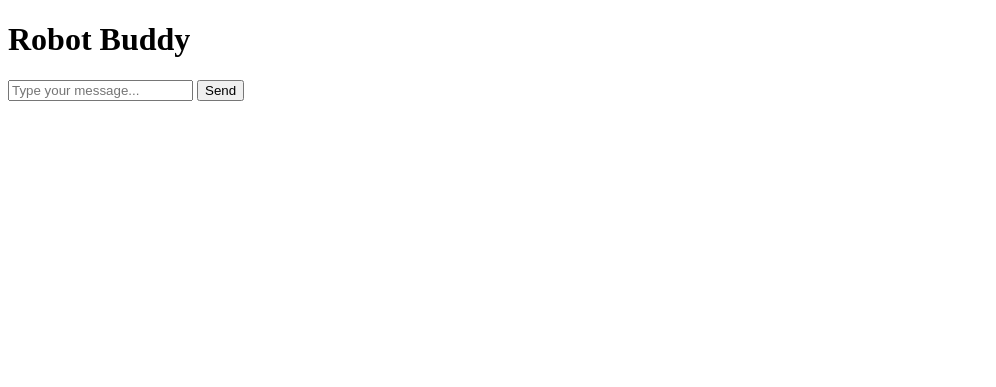
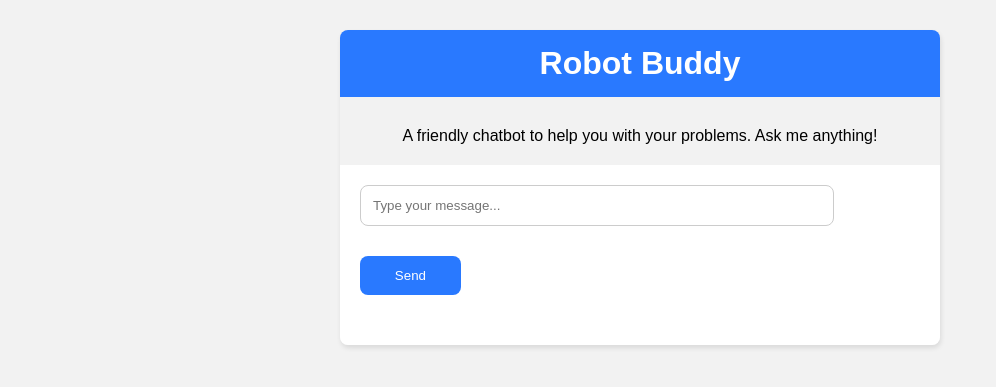
Before and after one commit to Daisha22d/probable-guacamole, a Flask app: page / in a window 1280 px wide. Shown: the top 387 px of the page, without its empty margins (0-996 px from the left). Run offline with Flask 3, Linux system fonts and the light colour scheme.

Commit message:
css styles done

```diff
--- /dev/null
+++ b/src/static/css/styles.css
@@ -0,0 +1,71 @@
+body {
+  font-family: Arial, sans-serif;
+  background-color: #f2f2f2;
+}
+
+h1 {
+  text-align: center;
+  margin: 30px 0;
+}
+
+.chat-description {
+  text-align: center;
+  margin: 20px 0;
+  font-family: Arial, sans-serif;
+}
+
+.chat-container {
+  max-width: 600px;
+  margin: 30px auto;
+  box-shadow: 1px 3px 5px rgba(0,0,0,0.1);
+  border-radius: 8px;
+}
+
+.chat-title {
+  background-color: #2979ff;
+  color: white;
+  padding: 15px;
+  text-align: center;
+  border-top-left-radius: 8px;
+  border-top-right-radius: 8px;
+}
+
+.chat-box {
+  padding: 20px;
+  background-color: white;
+  border-bottom-left-radius: 8px;
+  border-bottom-right-radius: 8px;
+}
+
+.user-message,
+.bot-message {
+  padding: 10px;
+  margin-bottom: 15px;
+  border-radius: 8px;
+}
+
+.user-message {
+  background-color: #e1e1e1;
+}
+
+.bot-message {
+  background-color: #d5f9ba;
+}
+
+.user-input {
+  width: 80%;
+  padding: 12px;
+  border: 1px solid #ccc;
+  border-radius: 8px;
+}
+
+.send-button {
+  width: 18%;
+  padding: 12px;
+  background-color: #2979ff;
+  color: white;
+  border: none;
+  border-radius: 8px;
+  cursor: pointer;
+  margin: 30px 0;
+}
--- a/src/templates/index.html
+++ b/src/templates/index.html
@@ -2,14 +2,16 @@
 <html>
 <head>
   <title>Chatbot</title>
+  <link rel="stylesheet" href="{{ url_for('static', filename='css/styles.css') }}">
 </head>
 <body>
-    <div>
-      <h1>Robot Buddy</h1>
-      <div>
+  <div class="chat-container">
+    <h1 class="chat-title">Robot Buddy</h1>
+    <p class="chat-description">A friendly chatbot to help you with your problems. Ask me anything!</p>
+    <div class="chat-box">
       <div id="chat-display"></div>
-        <input type="text" id="user-input" placeholder="Type your message..." />
-        <button id="send-button">Send</button>
+      <input type="text" id="user-input" class="user-input" placeholder="Type your message..." />
+      <button id="send-button" class="send-button">Send</button>
     </div>
   </div>
   <script src="https://code.jquery.com/jquery-3.6.0.min.js"></script>
@@ -17,7 +19,7 @@
     $(document).ready(function () {
       $("#send-button").click(function () {
         var userMessage = $("#user-input").val();
-          $("#chat-display").append("<p>You: " + userMessage + "</p>");
+        $("#chat-display").append("<p class='user-message'>You: " + userMessage + "</p>");
         $("#user-input").val("");
         $.ajax({
           url: "/get_response",
@@ -25,7 +27,7 @@
           data: { user_input: userMessage },
           success: function (data) {
             $("#chat-display").append(
-                "<p>Bot: " + data.bot_response + "</p>"
+              "<p class='bot-message'>Bot: " + data.bot_response + "</p>"
             );
           },
         });
```
Also changed, not shown: src/app.py (+0 -61 lines), src/gui.py (+15 -15 lines), src/main.py (+1 -7 lines). Lines whose indentation alone changed are shown as unchanged.
